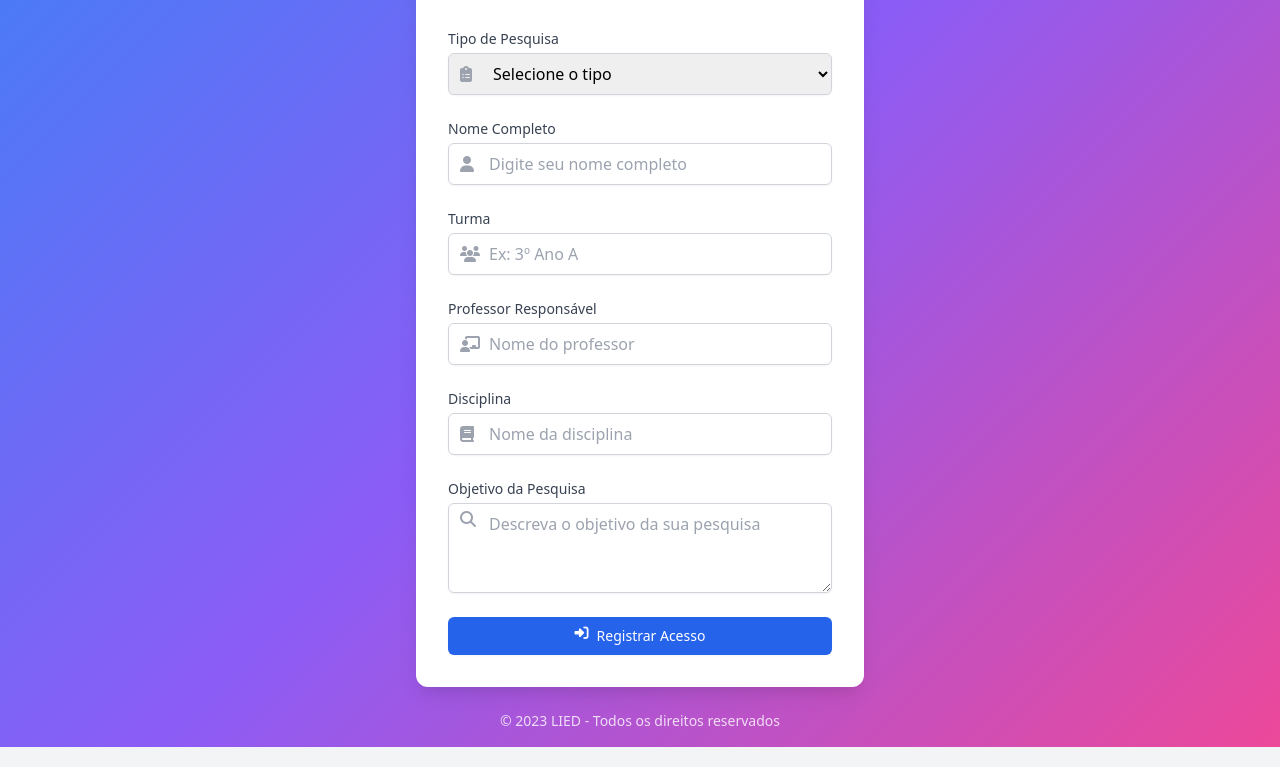
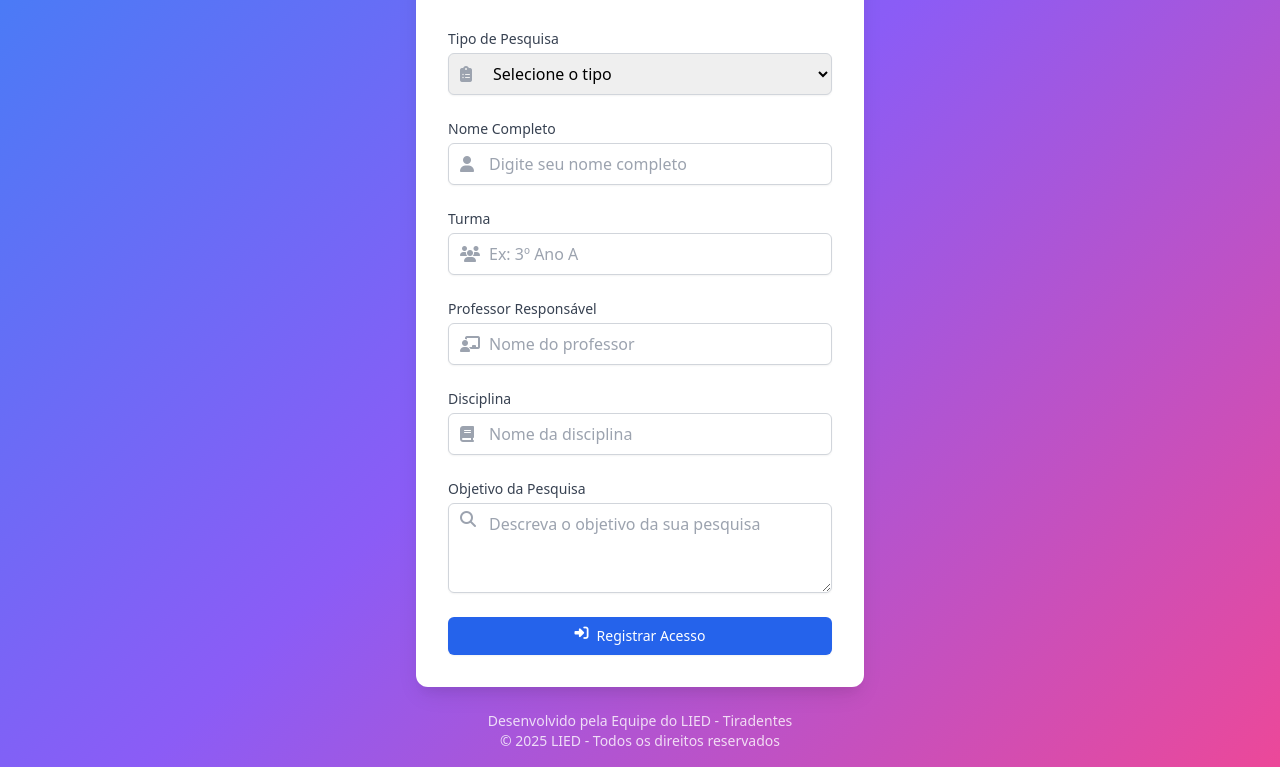
Before and after one commit to Lied-Tiradentes/registro-laboratorio, a plain HTML site: page index.html in a window 1280 px wide. Shown: the part 227-994 px from the top of the page. Drawn offline with nearby package versions, Linux system fonts and the light colour scheme.

Commit message:
Update index.html

```diff
--- a/index.html
+++ b/index.html
@@ -133,7 +133,8 @@
             </div>
 
             <div class="mt-6 text-center text-white text-opacity-80 text-sm">
-                <p>© 2023 LIED - Todos os direitos reservados</p>
+                <p>Desenvolvido pela Equipe do LIED - Tiradentes</p>
+                <p>© 2025 LIED - Todos os direitos reservados</p>
             </div>
         </div>
     </div>
```
